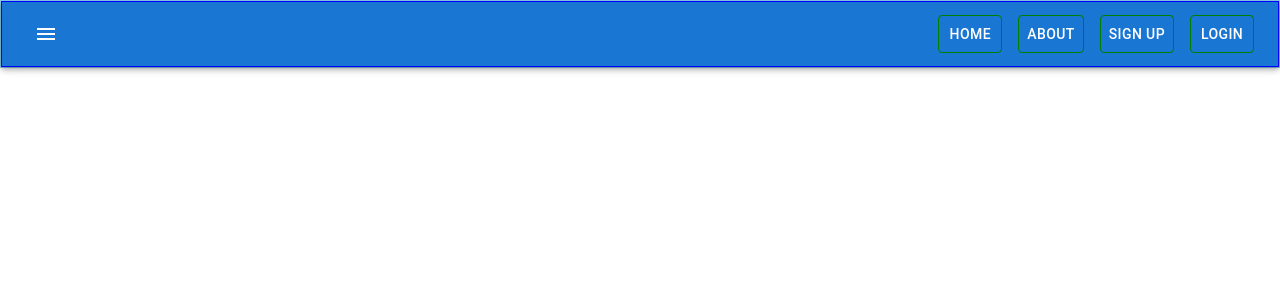
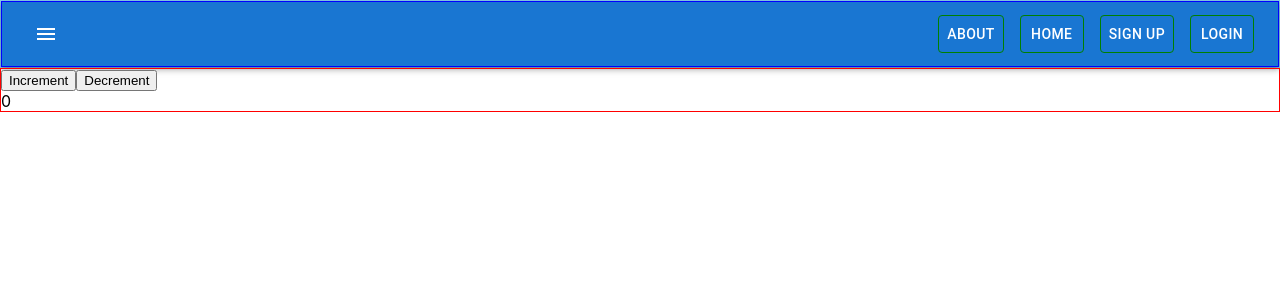
Before and after one commit to imnain/react_signup, a React (Create React App) app: page / in a window 1280 px wide. Shown: the top 300 px of the page. Built offline with nearby package versions, Linux system fonts and the light colour scheme.

Commit message:
counter component added

```diff
--- a/src/App.js
+++ b/src/App.js
@@ -11,6 +11,7 @@ import {
   Link
 } from "react-router-dom";
 import { Routes ,Route } from 'react-router-dom';
+import Counter from './components/Counter';
 
 
 function App() {
@@ -18,6 +19,7 @@ function App() {
     <>
        <Router>
         <NavBar />
+        <Counter />
        <Routes>
        <Route path='/login' element={<Login />} />
        <Route path='/signup' element={<SignUp />} />
--- /dev/null
+++ b/src/components/Counter.js
@@ -0,0 +1,24 @@
+import React from "react";
+import { useState } from "react";
+
+const divStyle = {justifyContent: 'center', alignItems: 'center', border: '1px solid red'}
+
+function Counter(){
+    const [count,setCount] = useState(0);
+    function handleIncrement(){
+        setCount(count + 1);
+    }
+    function handleDecrement(){
+        setCount(count - 1);
+    }
+
+    return(
+        <div style={divStyle}>
+        <button onClick={handleIncrement}> Increment</button>
+        <button onClick={handleDecrement}> Decrement</button>
+        <div>{count}</div>
+        </div>
+    );
+}
+
+export default Counter;
--- a/src/components/NavBar.js
+++ b/src/components/NavBar.js
@@ -26,9 +26,12 @@ export default function NavBar() {
             <MenuIcon  />
           </IconButton>
 
-          <Button style={typoStyle} sx={{ ml: 'auto' }} color="inherit">Home</Button>
+          <Button style={typoStyle} sx={{ ml: 'auto' }} color="inherit">About</Button>
+          <Link to="/">
 
-          <Button style={typoStyle} sx={{ ml: 2 }} color="inherit">About</Button>
+          <Button style={typoStyle} sx={{ ml: 2 }} color="inherit">Home</Button>
+          </Link>
+
           <Link to="/signup">
           <Button style={typoStyle} sx={{ ml: 2 }} color="inherit">Sign Up</Button>
           </Link>
```
Also changed, not shown: src/components/SearchFilter.js (added).
